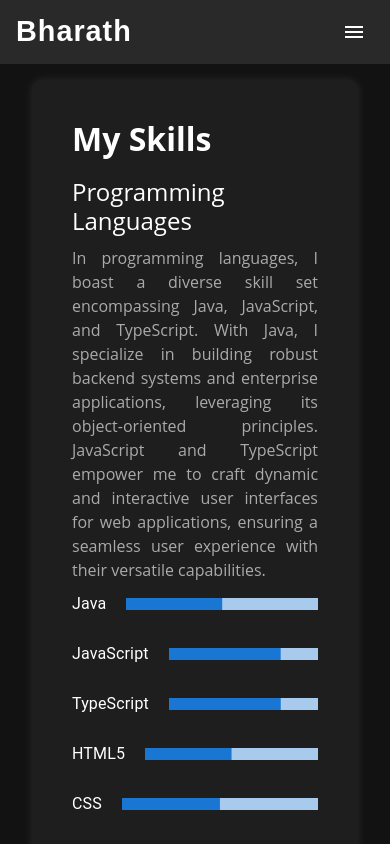
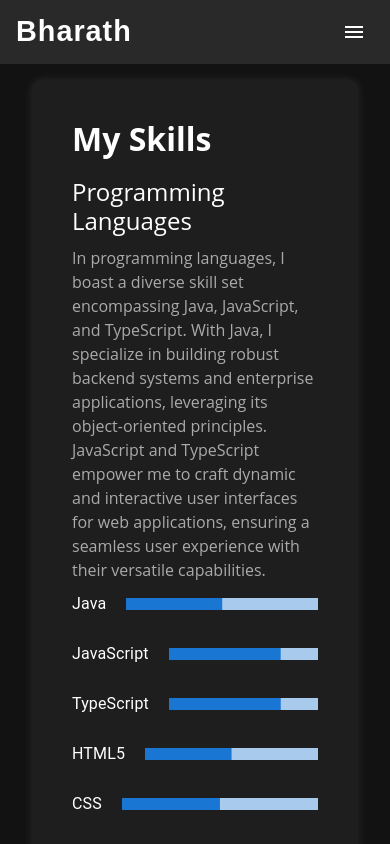
Before and after one commit to bharathvaddineni/portfolio, a React (Vite) app: page /skills in a window 390 px wide. Shown: the top 844 px of the page. Built offline with nearby package versions, Linux system fonts and the light colour scheme.

Commit message:
Updated style

```diff
--- a/src/components/Skills.jsx
+++ b/src/components/Skills.jsx
@@ -40,6 +40,9 @@ const CategoryDescription = styled("p")({
   marginTop: "10px",
   marginBottom: "10px",
   color: "#aaa",
+  "@media (max-width: 630px)": {
+    textAlign: "left",
+  },
 });
 
 const SkillTitle = styled(Typography)({
```
